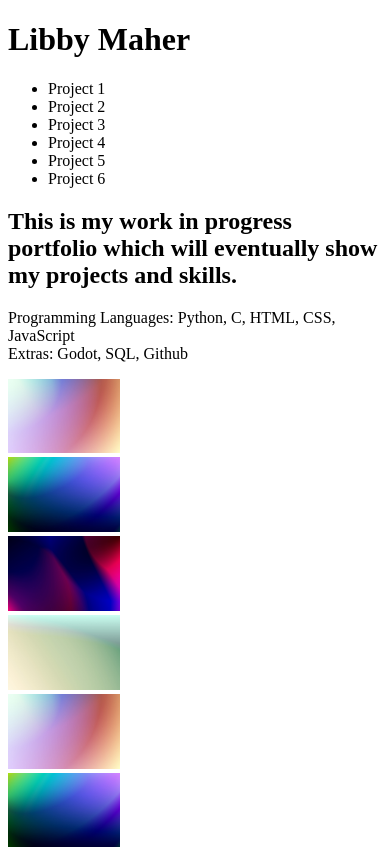
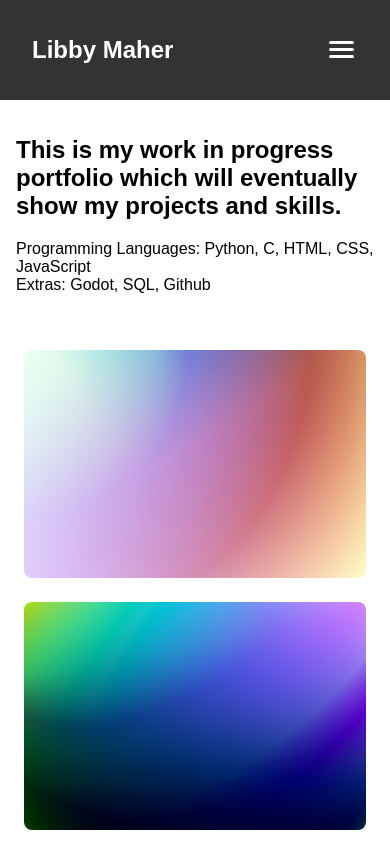
Before and after one commit to LibbyJ29/LibbyJ29.github.io, a plain HTML site: page index.html in a window 390 px wide. Shown: the top 853 px of the page. Drawn offline with Linux system fonts and the light colour scheme.

Commit message:
major work

```diff
--- a/assets/main.js
+++ b/assets/main.js
@@ -1,9 +1,6 @@
-function menuButton(){
-    var x = document.getElementById("links");
-    if (x.style.display === "block"){
-        x.style.display = "none";
-    }
-    else{
-        x.style.display = "block";
-    }
-}
+const toggleButton = document.querySelector('.navToggle');
+const navigationLinks = document.querySelector('.navLinks');
+
+toggleButton.addEventListener('click', () => {
+  navigationLinks.classList.toggle('active');
+});
--- a/index.html
+++ b/index.html
@@ -3,34 +3,44 @@
 <head>
     <title>Libby Maher</title>
     <meta charset="UTF-8">
-    <meta name="viewport" content="width=device-width", inital-scale=1>
+    <meta name="viewport" content="width=device-width", initial-scale=1>
     <link rel="stylesheet" href="main.css">
 </head>
 <body>
 <!-- Header -->
  <header>
-    <h1>Libby Maher</h1>
     <!-- Navigation -->
-     <nav>
-        <ul>
-            <li>Project 1</li>
-            <li>Project 2</li>
-            <li>Project 3</li>
-            <li>Project 4</li>
-            <li>Project 5</li>
-            <li>Project 6</li>
+     <nav class="navbar">
+      <h1 class="name">Libby Maher</h1>
+
+      <!-- Hamburger Menu-->
+       <button class="navToggle" aria-label="toggle">
+         <span class="bar"></span>
+         <span class="bar"></span>
+         <span class="bar"></span>
+       </button>
+
+      <!-- links -->
+        <ul class="navLinks">
+            <li><a href="project1.html">Project 1</a></li>
+            <li><a href="project2.html">Project 2</a></li>
+            <li><a href="project3.html">Project 3</a></li>
+            <li><a href="project4.html">Project 4</a></li>
+            <li><a href="project5.html">Project 5</a></li>
+            <li><a href="project6.html">Project 6</a></li>
         </ul>
      </nav>
  </header>
 
 <!-- Main -->
- <section>
+ <section class="main">
     <header>
         <h2>This is my work in progress portfolio which will eventually show my projects and skills.</h2>
         <p>Programming Languages: Python, C, HTML, CSS, JavaScript <br> Extras: Godot, SQL, Github</p>
     </header>
 
     <!-- Project tiles -->
+     <div class="tiles">
          <article>
             <a href="project1.html"><img src="assets/box1.jpg" alt="link1"> </a>
          </article>
@@ -49,6 +59,7 @@
          <article>
             <a href="project6.html"><img src="assets/box2.jpg" alt="link1"> </a>
          </article>
+     </div>
  </section>
 
  <footer>
@@ -59,5 +70,7 @@
 
  </footer>
 
+<!-- Scripts -->
+ <script src="assets/main.js" ></script>
 </body>
 </html>
--- a/main.css
+++ b/main.css
@@ -1,3 +1,136 @@
-img {
- width: 30%;
+/* overall */
+body{
+    font-family: Arial, Helvetica, sans-serif;
+    padding: 0;
+    margin: 0;
 }
+
+/* navigation bar */
+    .navbar {
+        display: flex;
+        justify-content: space-between;
+        align-items: center;
+        padding: 1rem 2rem;
+        background-color: #333;
+        color: #fff;
+        position: relative;
+    }
+
+    .navLinks {
+        display: none;
+        position: absolute;
+        list-style: none;
+        gap: 1.5rem;
+        margin: 0;
+        padding: 0;
+        flex-direction: column;
+        top: 100%;
+        left: 0;
+        width: 100%;
+        background-color: #333;
+        padding: 1rem 0;
+        box-shadow: 0 4px 6px rgba(0,0,0,0.1);
+
+    }
+
+    .navLinks a {
+        color: #fff;
+        text-decoration: none;
+    }
+
+    .navToggle {
+        display: flex;
+        flex-direction: column;
+        gap: 4px;
+        background: none;
+        border: none;
+        cursor: pointer;
+        padding: 4px;
+    }
+
+    .navToggle .bar {
+        width: 25px;
+        height: 3px;
+        background-color: #fff;
+        border-radius: 2px;
+    }
+
+    .navLinks.active {
+        display: flex; /* Shown when active class is added */
+    }
+
+    .navLinks li {
+        text-align: center;
+        padding: 0.75rem 0;
+    }
+
+/* main */
+
+    /* header */
+        .main header{
+            padding: 1rem;
+        }
+
+    /* Project tiles container */
+        .tiles {
+            display: grid;
+            /* Creates exactly 3 equal columns on large screens */
+            grid-template-columns: repeat(3, 1fr);
+            gap: 2rem;               /* Adds spacing between the tiles */
+            padding: 2rem;
+            max-width: 120em;       /* Keeps the 3x2 grid compact on huge monitors */
+            margin: 0 auto;          /* Centres the entire 3x2 block on the page */
+            box-sizing: border-box;
+        }
+
+    /* Individual tile items */
+        .tiles article {
+            width: 100%;
+            box-sizing: border-box;
+        }
+
+    /* Make images fill their respective tile completely */
+        .tiles article img {
+            width: 100%;             /* Forces image to match the grid column width */
+            height: auto;            /* Keeps original image proportions */
+            display: block;
+            border-radius: 8px;
+        }
+
+    /* RESPONSIVE BREAKPOINTS */
+
+        /* Tablet view: changes to 2 columns (3 rows total) */
+            @media (max-width: 900px) {
+                .tiles {
+                    grid-template-columns: repeat(2, 1fr);
+                }
+            }
+
+        /* Mobile view: collapses to 1 column (6 rows total) */
+            @media (max-width: 600px) {
+                .tiles {
+                    max-width: 25em;
+                    grid-template-columns: 1fr;
+                    gap: 1.5rem;         /* Slightly tighter spacing on phones */
+                    padding: 1.5rem;
+                }
+            }
+        /* Make images fill their respective tile completely */
+            .tiles article img {
+                width: 100%;
+                height: auto;
+                display: block;
+                /* Controls the speed and smoothness of the zoom effect */
+                transition: transform 0.3s ease-in-out;
+            }
+
+        /* Hover Effect: Triggers when the mouse enters the article box */
+            .tiles article:hover img {
+                /* Zooms the image by 5% (1.05). Adjust this value to zoom more or less */
+                transform: scale(1.05);
+            }
+
+/* footer */
+    footer{
+        padding: 1rem;
+    }
```
Lines whose indentation alone changed are shown as unchanged.
